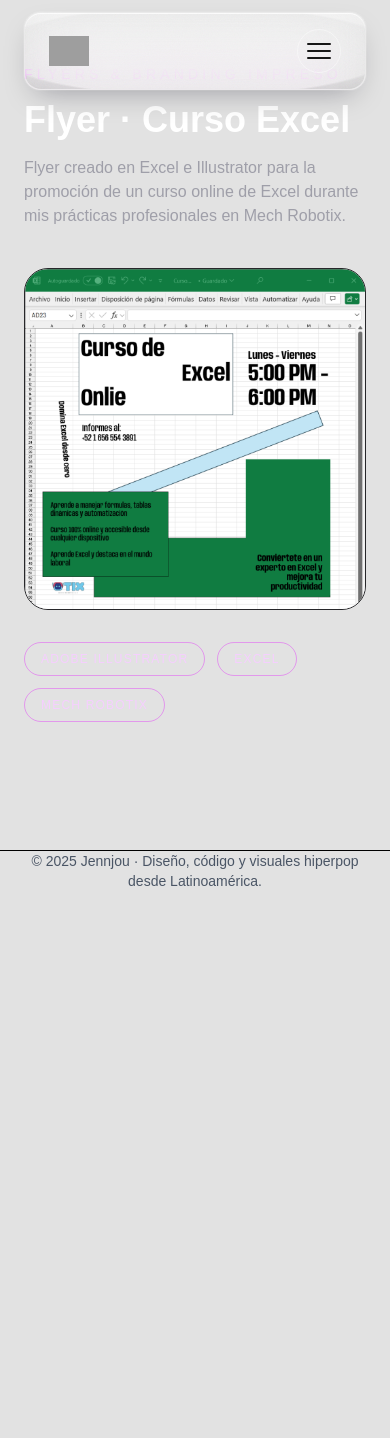
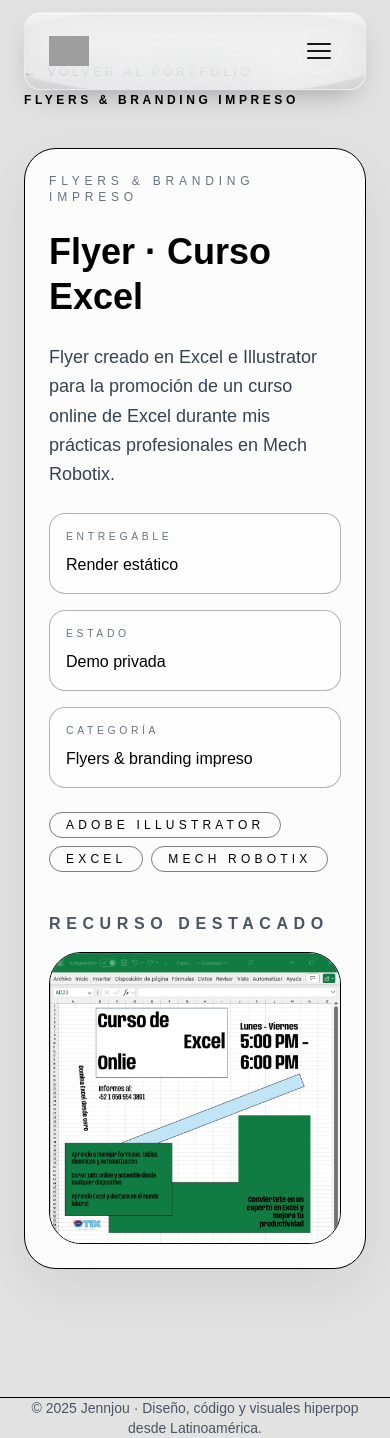
Before and after one commit to al211185/jennjou, a Next.js app: page /proyectos/flyers-digital-bloom in a window 390 px wide. Before the commit the page ends 891 px from the top, so only its background shows below. Built offline with nearby package versions, Linux system fonts and the light colour scheme; no server answers; grey boxes are pictures that could not be loaded.

Commit message:
refine project detail page

```diff
--- a/src/app/proyectos/[slug]/page.tsx
+++ b/src/app/proyectos/[slug]/page.tsx
@@ -2,14 +2,16 @@
 
 import { notFound } from "next/navigation";
 import Image from "next/image";
+import Link from "next/link";
 import { projects, categoryTitles } from "@/data/projects";
 
 interface Props {
-  params: { slug: string };
+  params: Promise<{ slug: string }>;
 }
 
 // Genera la metadata (title, description, OG) de forma dinámica según el slug
-export async function generateMetadata({ params: { slug } }: Props) {
+export async function generateMetadata({ params }: Props) {
+  const { slug } = await params;
   const project = projects.find((p) => p.slug === slug);
 
   if (!project) {
@@ -39,14 +41,25 @@ export async function generateMetadata({ params: { slug } }: Props) {
 }
 
 // Componente de la página de detalle de proyecto
-export default function ProjectPage({ params: { slug } }: Props) {
+export default async function ProjectPage({ params }: Props) {
+  const { slug } = await params;
   const project = projects.find((p) => p.slug === slug);
   if (!project) return notFound();
 
   const categoryLabel = categoryTitles[project.category];
+  const deliverableType = project.youtubeId
+    ? "Video embebido"
+    : project.videoSrc
+      ? "Secuencia en video"
+      : project.sketchfabModelId
+        ? "Modelo 3D interactivo"
+        : project.figmaEmbedSrc
+          ? "Prototipo UI"
+          : "Render estático";
 
-  const media = project.youtubeId ? (
-    <div className="relative overflow-hidden rounded-3xl border border-zinc-800 bg-black">
+  const availability = project.demoUrl ? "Disponible en línea" : "Demo privada";
+
+  const mediaElement = project.youtubeId ? (
     <div className="relative aspect-video w-full">
       <iframe
         src={`https://www.youtube.com/embed/${project.youtubeId}`}
@@ -58,9 +71,7 @@ export default function ProjectPage({ params: { slug } }: Props) {
         className="absolute inset-0 h-full w-full"
       />
     </div>
-    </div>
   ) : project.videoSrc ? (
-    <div className="relative overflow-hidden rounded-3xl border border-zinc-800 bg-black">
     <div className="relative aspect-video w-full">
       <video
         src={project.videoSrc}
@@ -70,9 +81,7 @@ export default function ProjectPage({ params: { slug } }: Props) {
         className="absolute inset-0 h-full w-full object-cover"
       />
     </div>
-    </div>
   ) : project.sketchfabModelId ? (
-    <div className="relative overflow-hidden rounded-3xl border border-zinc-800 bg-black">
     <div className="relative aspect-video w-full">
       <iframe
         src={`https://sketchfab.com/models/${project.sketchfabModelId}/embed`}
@@ -84,9 +93,7 @@ export default function ProjectPage({ params: { slug } }: Props) {
         className="absolute inset-0 h-full w-full border-0"
       />
     </div>
-    </div>
   ) : project.figmaEmbedSrc ? (
-    <div className="relative overflow-hidden rounded-3xl border border-zinc-800 bg-black/40">
     <div className="relative aspect-video w-full">
       <iframe
         src={project.figmaEmbedSrc}
@@ -98,55 +105,95 @@ export default function ProjectPage({ params: { slug } }: Props) {
         style={{ border: "1px solid rgba(0, 0, 0, 0.1)" }}
       />
     </div>
-    </div>
   ) : project.cover ? (
-    <div className="overflow-hidden rounded-3xl border border-zinc-800">
     <Image
       src={project.cover}
       alt={project.title}
-        width={1200}
-        height={720}
+      width={1600}
+      height={900}
       className="h-auto w-full object-cover"
+      sizes="(min-width: 1024px) 960px, 92vw"
+      priority
     />
-    </div>
   ) : (
-    <div className="rounded-3xl border border-dashed border-zinc-700 bg-zinc-900/40 p-8 text-center text-zinc-400">
+    <div className="flex aspect-[3/2] w-full items-center justify-center text-sm text-gray-500">
       Recurso visual próximamente
     </div>
   );
 
-
   return (
-    <article className="mx-auto max-w-4xl py-16">
-      <div className="space-y-4">
-        <p className="text-sm uppercase tracking-[0.3em] text-fuchsia-300">{categoryLabel}</p>
-        <h1 className="text-4xl font-semibold text-white">{project.title}</h1>
-        <p className="text-base text-zinc-400">{project.description}</p>
+    <article className="mx-auto max-w-5xl py-16 sm:py-24">
+      <div className="mb-10 flex flex-wrap items-center gap-3 text-xs uppercase tracking-[0.3em] text-gray-500">
+        <Link
+          href="/#portfolio"
+          className="inline-flex items-center gap-2 text-gray-600 transition hover:text-black"
+        >
+          <span aria-hidden>←</span>
+          Volver al portfolio
+        </Link>
+        <span className="hidden text-gray-400 sm:inline">/</span>
+        <span className="font-semibold text-black">{categoryLabel}</span>
       </div>
 
-      <div className="mt-10">{media}</div>
+      <div className="space-y-10 rounded-[32px] border border-black bg-white/90 p-6 shadow-[0_20px_60px_rgba(0,0,0,0.07)] sm:p-10">
+        <header className="space-y-6">
+          <p className="text-xs uppercase tracking-[0.4em] text-gray-500">{categoryLabel}</p>
+          <h1 className="text-4xl font-semibold leading-tight text-black sm:text-5xl">{project.title}</h1>
+          <p className="text-lg leading-relaxed text-gray-700">{project.description}</p>
 
-      <div className="mt-8 flex flex-wrap gap-3">
+          <dl className="grid gap-4 text-sm sm:grid-cols-3">
+            <div className="rounded-2xl border border-black/30 bg-white/70 p-4">
+              <dt className="text-[0.65rem] uppercase tracking-[0.35em] text-gray-500">Entregable</dt>
+              <dd className="mt-2 text-base font-medium text-black">{deliverableType}</dd>
+            </div>
+            <div className="rounded-2xl border border-black/30 bg-white/70 p-4">
+              <dt className="text-[0.65rem] uppercase tracking-[0.35em] text-gray-500">Estado</dt>
+              <dd className="mt-2 text-base font-medium text-black">{availability}</dd>
+            </div>
+            <div className="rounded-2xl border border-black/30 bg-white/70 p-4">
+              <dt className="text-[0.65rem] uppercase tracking-[0.35em] text-gray-500">Categoría</dt>
+              <dd className="mt-2 text-base font-medium text-black">{categoryLabel}</dd>
+            </div>
+          </dl>
+
+          <div className="flex flex-wrap gap-2">
             {project.tags.map((tag) => (
               <span
                 key={tag}
-            className="rounded-full border border-fuchsia-500/40 px-4 py-2 text-xs uppercase tracking-widest text-fuchsia-200"
+                className="rounded-full border border-black/50 px-4 py-1 text-xs uppercase tracking-[0.35em] text-black"
               >
                 {tag}
               </span>
             ))}
           </div>
+        </header>
+
+        <section className="space-y-4">
+          <h2 className="text-base font-semibold uppercase tracking-[0.35em] text-gray-600">
+            Recurso destacado
+          </h2>
+          <div className="overflow-hidden rounded-[32px] border border-black bg-white">
+            <div className="relative flex w-full flex-col bg-black text-white">{mediaElement}</div>
+          </div>
+        </section>
 
         {project.demoUrl && (
+          <div className="flex flex-wrap items-center justify-between gap-4 rounded-3xl border border-dashed border-black/40 bg-white/70 p-6">
+            <div>
+              <p className="text-xs uppercase tracking-[0.35em] text-gray-500">Explora más</p>
+              <p className="text-base text-gray-700">Visita la demo completa y experimenta la pieza en contexto.</p>
+            </div>
             <a
               href={project.demoUrl}
               target="_blank"
               rel="noopener noreferrer"
-          className="mt-10 inline-flex items-center justify-center rounded-full border border-fuchsia-400 px-8 py-3 font-semibold text-fuchsia-200 transition hover:bg-fuchsia-400/10"
+              className="inline-flex items-center justify-center rounded-full bg-black px-8 py-3 text-sm font-semibold uppercase tracking-[0.3em] text-white transition hover:translate-x-1"
             >
               Ver demo en vivo
             </a>
+          </div>
         )}
+      </div>
     </article>
   );
 }
```
Lines whose indentation alone changed are shown as unchanged.
